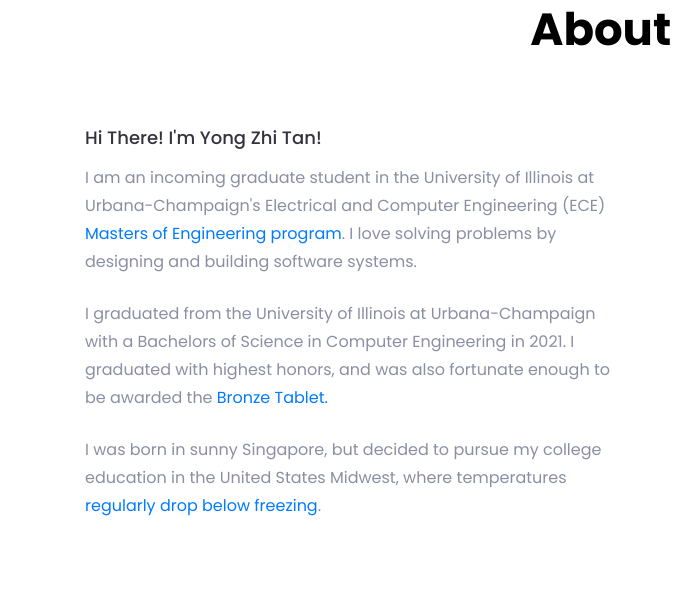
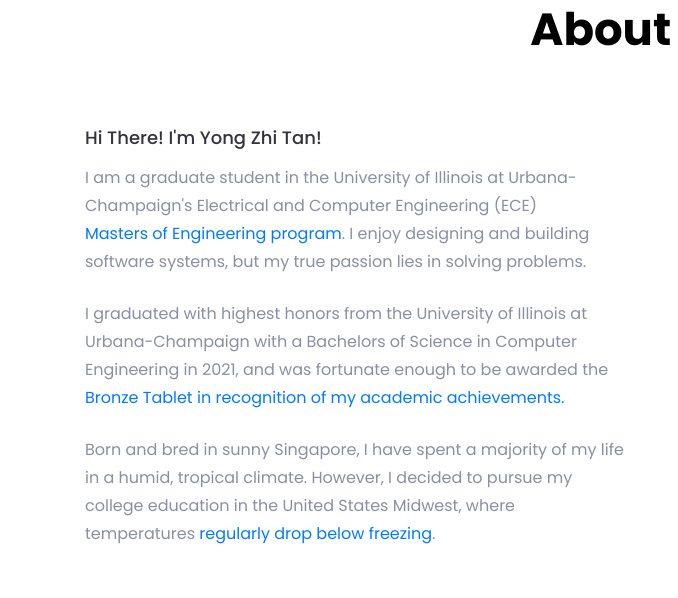
Before and after one commit to tanyongzhi/website-revised, a plain HTML site: page index.html in a window 1280 px wide. Shown: the part 942-1540 px from the top of the page, 0-678 px from the left. Drawn offline with Linux system fonts and the light colour scheme; files whose address does not match are found by name.

Commit message:
Update blurb

```diff
--- a/index.html
+++ b/index.html
@@ -163,11 +163,12 @@
                 <div class="col-lg-6">
                     <div class="about-content mt-50">
                         <h5 class="about-title">Hi There! I'm Yong Zhi Tan!</h5>
-                        <p>I am an incoming graduate student in the University of Illinois at Urbana-Champaign's Electrical and Computer Engineering (ECE) <a href="https://ece.illinois.edu/academics/grad">Masters of Engineering program</a>. I love solving problems by designing and building software systems.</p>
+
+                        <p>I am a graduate student in the University of Illinois at Urbana-Champaign's Electrical and Computer Engineering (ECE) <a href="https://ece.illinois.edu/academics/grad">Masters of Engineering program</a>. I enjoy designing and building software systems, but my true passion lies in solving problems.</p>
                         <br>
-                        <p>I graduated from the University of Illinois at Urbana-Champaign with a Bachelors of Science in Computer Engineering in 2021. I graduated with highest honors, and was also fortunate enough to be awarded the <a href="https://digital.library.illinois.edu/collections/81101fb0-e3fb-012f-c5b6-0019b9e633c5-5">Bronze Tablet.</a></p>
+                        <p>I graduated with highest honors from the University of Illinois at Urbana-Champaign with a Bachelors of Science in Computer Engineering in 2021, and was fortunate enough to be awarded the <a href="https://digital.library.illinois.edu/collections/81101fb0-e3fb-012f-c5b6-0019b9e633c5-5">Bronze Tablet in recognition of my academic achievements.</a></p>
                         <br>
-                        <p>I was born in sunny Singapore, but decided to pursue my college education in the United States Midwest, where temperatures <a href="https://www.nbcchicago.com/weather/chicago-weather-freeze-warning-overnight-thunderstorms-possible-wednesday/2491538/">regularly</a> <a href="https://www.popularmechanics.com/science/a35405652/chicago-lighting-railroads-on-fire-switch-heaters-winter/">drop</a> <a href="https://wgntv.com/news/when-its-this-cold-chicago-sets-its-train-tracks-on-fire/">below</a> <a href="https://chicago.cbslocal.com/2021/04/20/chicago-weather-rain-and-snow-showers-to-continue/">freezing</a>.</p>
+                        <p>Born and bred in sunny Singapore, I have spent a majority of my life in a humid, tropical climate. However, I decided to pursue my college education in the United States Midwest, where temperatures <a href="https://www.nbcchicago.com/weather/chicago-weather-freeze-warning-overnight-thunderstorms-possible-wednesday/2491538/">regularly</a> <a href="https://www.popularmechanics.com/science/a35405652/chicago-lighting-railroads-on-fire-switch-heaters-winter/">drop</a> <a href="https://wgntv.com/news/when-its-this-cold-chicago-sets-its-train-tracks-on-fire/">below</a> <a href="https://chicago.cbslocal.com/2021/04/20/chicago-weather-rain-and-snow-showers-to-continue/">freezing</a>.</p>
                         <br>
                    </div> <!-- about content -->
                 </div>
```
